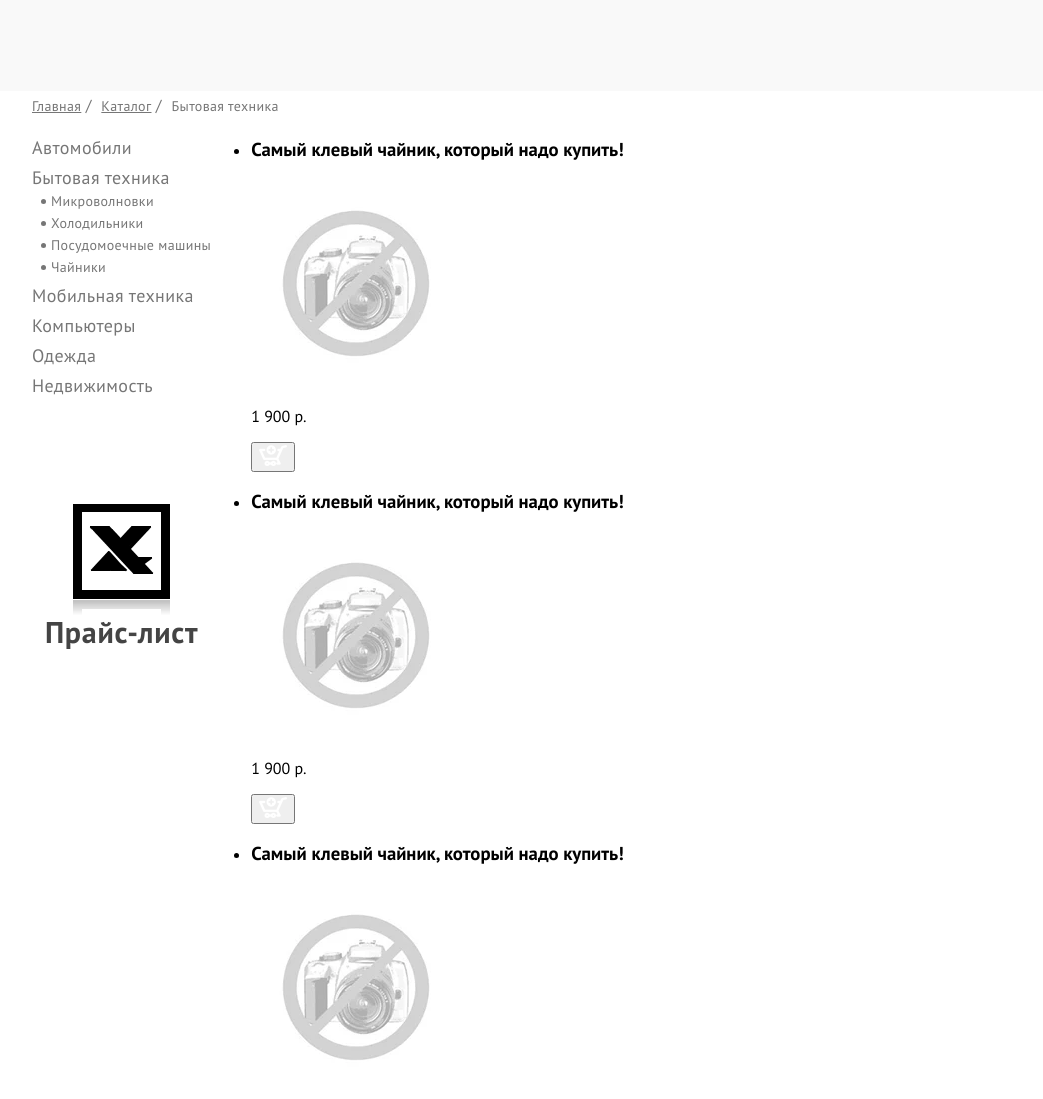
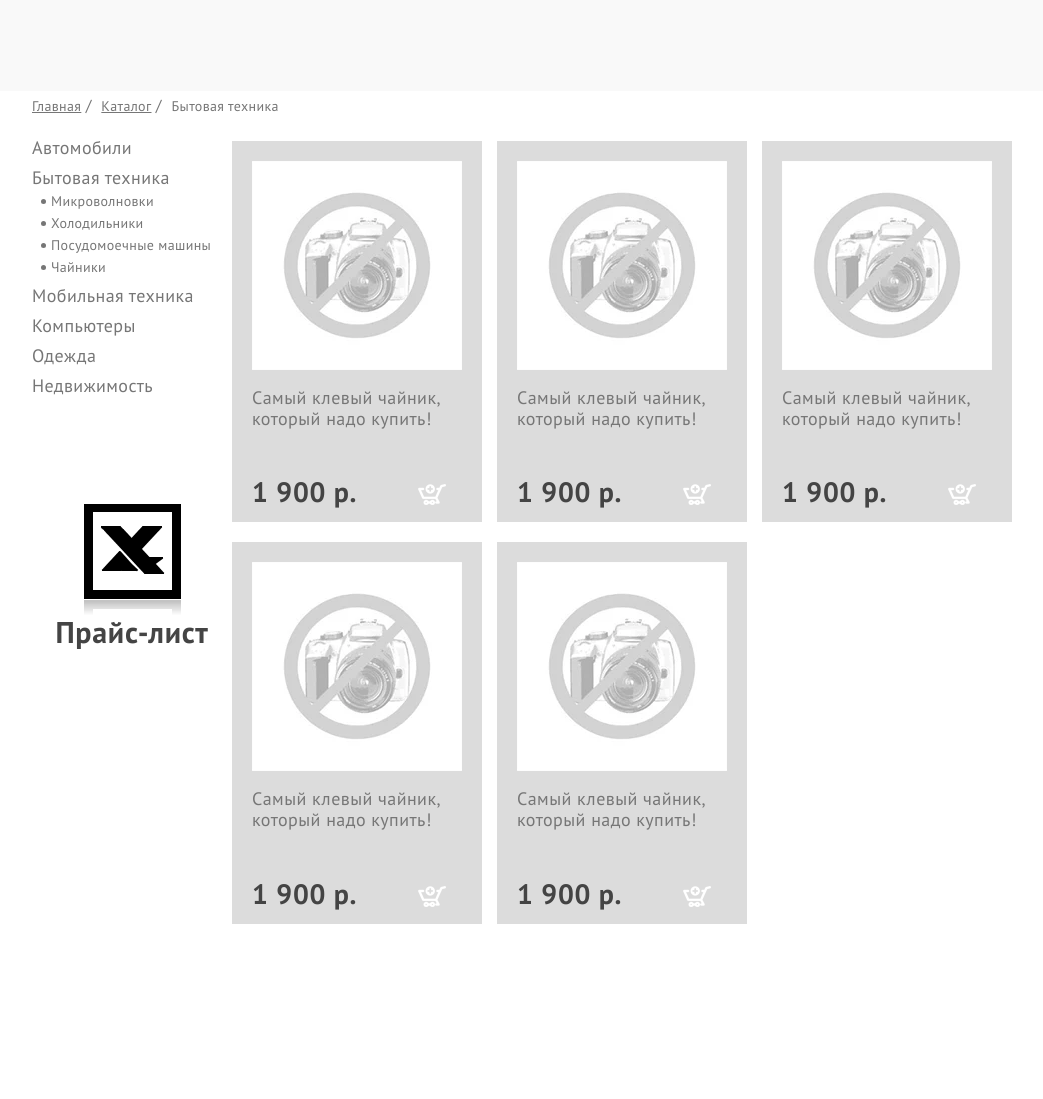
Before and after one commit to kozyrevfrontend/WebEnergy, a website: page source/index.html in a window 1280 px wide. Shown: the part 620-1719 px from the top of the page, without its empty margins (118-1161 px from the left). After the commit the page ends 1549 px from the top, so only its background shows below. Drawn offline with nearby package versions, Linux system fonts and the light colour scheme; files that its build step writes are made by us from their sources.

Commit message:
добавляет стили для карточки товара

```diff
--- a/source/index.html
+++ b/source/index.html
@@ -230,7 +230,7 @@
             </div>
           </aside>
           <div class="catalog__main">
-            <ul class="goods">
+            <ul class="catalog__goods goods">
               <li class="goods__item card">
                 <h3 class="card__title">Самый клевый чайник, который надо купить!</h3>
                 <picture>
@@ -307,7 +307,6 @@
       </section>
     </main>
     <footer class="footer"></footer>
-    <script src="js/vendor.js"></script>
     <script src="js/main.js"></script>
   </body>
 </html>
--- /dev/null
+++ b/source/sass/blocks/card.scss
@@ -0,0 +1,58 @@
+.card {
+  display: grid;
+  display: -ms-grid;
+  grid-template-columns: 50% 50%;
+  -ms-grid-columns: auto auto;
+  grid-template-rows: auto auto auto;
+  -ms-grid-rows: auto auto auto;
+  width: 250px;
+  padding: 20px 20px 14px;
+
+  background-color: #dcdcdc;
+
+  picture {
+    grid-column: 1 / 3;
+    grid-row: 1 / 2;
+    -ms-grid-column: 1;
+    -ms-grid-column-span: 3;
+    -ms-grid-row: 1;
+    margin: 0 0 18px;
+
+    line-height: 0;
+  }
+}
+
+.card__title {
+  grid-column: 1 / 3;
+  grid-row: 2 / 3;
+  -ms-grid-column: 1;
+  -ms-grid-column-span: 3;
+  -ms-grid-row: 2;
+
+  margin: 0 0 47px;
+  font-size: 18px;
+  font-weight: 400;
+  letter-spacing: 0.025em;
+  color: #767676;
+}
+
+.card__price {
+  margin: 0;
+
+  font-size: 28px;
+  font-weight: 700;
+  letter-spacing: 0.025em;
+  color: #444444;
+}
+
+.card__order-btn {
+  width: 28px;
+  height: 21px;
+  margin: 8px 0 0 61px;
+  padding: 0;
+
+  border: none;
+  background-color: transparent;
+
+  cursor: pointer;
+}
--- a/source/sass/blocks/catalog.scss
+++ b/source/sass/blocks/catalog.scss
@@ -1,5 +1,6 @@
 .catalog__aside {
-  max-width: 200px;
+  flex-shrink: 0;
+  width: 200px;
   padding-top: 13px;
 }
 
@@ -10,3 +11,7 @@
 .catalog__price {
   margin-top: 103px;
 }
+
+.catalog__main {
+  margin-top: 21px;
+}
--- /dev/null
+++ b/source/sass/blocks/goods.scss
@@ -0,0 +1,23 @@
+.goods {
+  @include list-reset;
+
+  display: grid;
+  display: -ms-grid;
+  grid-template-columns: auto auto auto;
+  -ms-grid-columns: auto 15px auto 15px auto;
+  gap: 15px;
+
+  @media (max-width: 1000px) {
+    grid-template-columns: auto auto;
+    -ms-grid-columns: auto 15px auto;
+  }
+
+  @media (max-width: 850px) {
+    grid-template-columns: auto;
+    -ms-grid-columns: auto;
+  }
+}
+
+.goods__item {
+  margin-bottom: 5px;
+}
--- a/source/sass/scaffolding.scss
+++ b/source/sass/scaffolding.scss
@@ -43,7 +43,7 @@ img {
 
   &--catalog {
     display: flex;
-    align-items: start;
+    align-items: flex-start;
   }
 }
 
--- a/source/sass/style.scss
+++ b/source/sass/style.scss
@@ -12,3 +12,5 @@
 @import "blocks/catalog.scss";
 @import "blocks/navigation.scss";
 @import "blocks/price.scss";
+@import "blocks/goods.scss";
+@import "blocks/card.scss";
```
Also changed, not shown: build/css/style.min.css, build/index.html, 1 other file.
